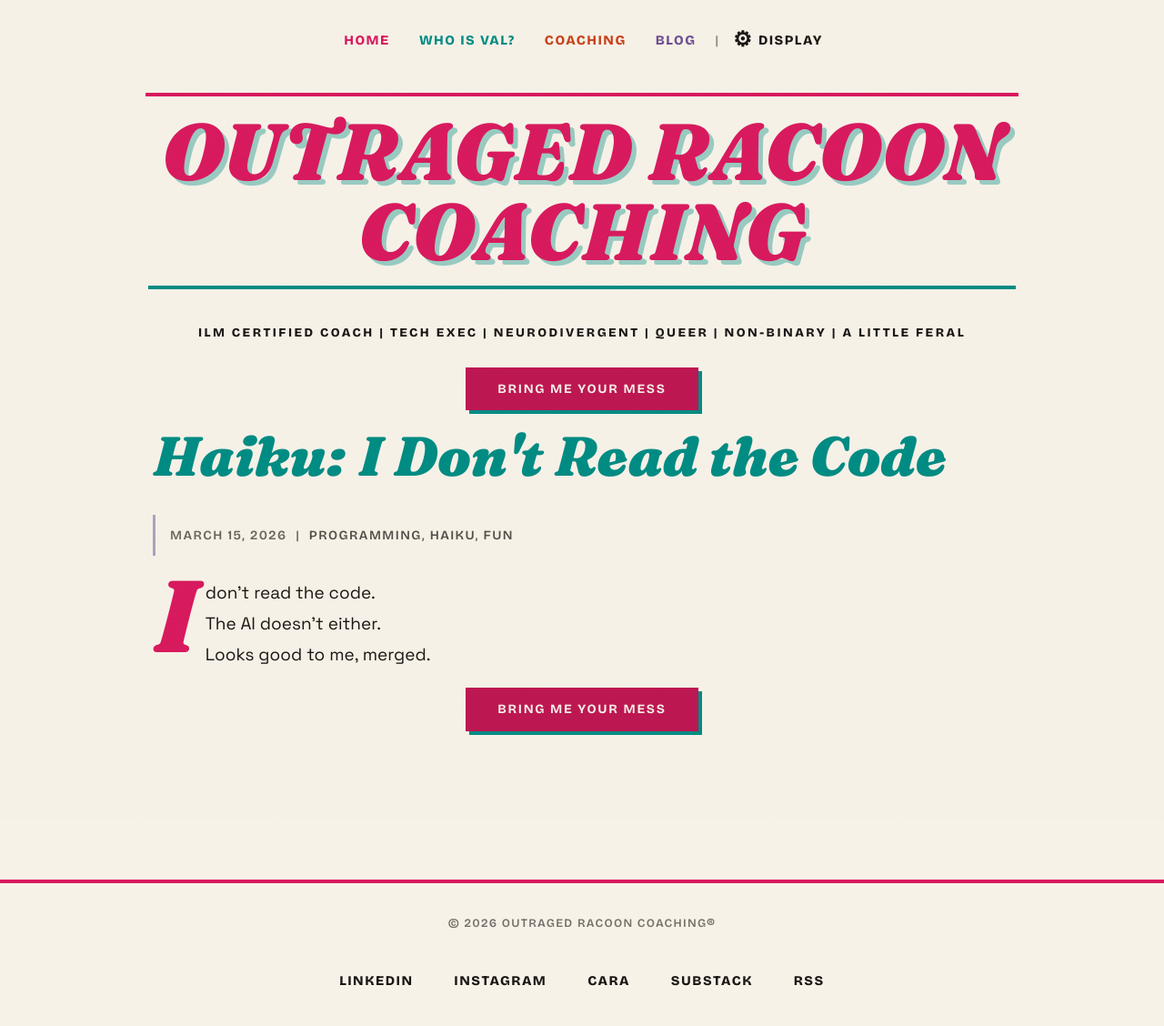
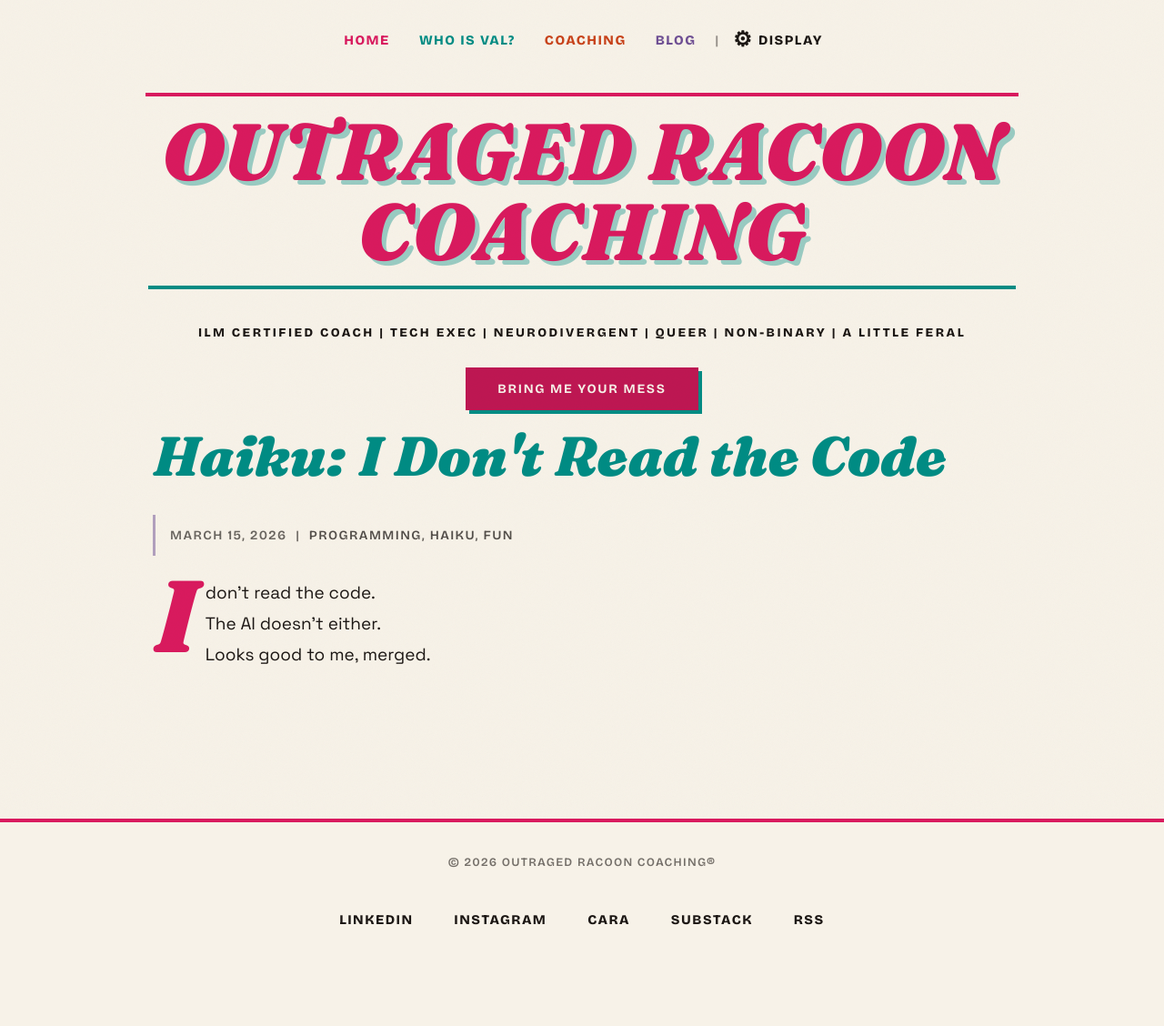
Before and after one commit to outragedpinkracoon/outragedpinkracoon.github.io, a Jekyll site: the page built from _posts/2026-03-15-haiku-i-dont-read-the-code.md, in a window 1280 px wide. Shown: the whole page at 91% size. Built offline with Jekyll 4.4.1, drawn with Linux system fonts in a browser that asks for light colours; comment, search, counter and statistics services are not loaded; after the commit the page ends 1061 px from its top, so only the background shows below that.

Commit message:
hide coaching CTA on haiku posts
Co-Authored-By: Claude Sonnet 4.6 <noreply@anthropic.com>

```diff
--- a/_layouts/post.html
+++ b/_layouts/post.html
@@ -17,5 +17,5 @@ layout: default
       {{ content }}
     </div>
   </article>
-  <p class="text-center"><a class="header-cta" href="mailto:outragedracooncoaching@gmail.com?subject=Coaching%20Enquiry&body=Hi%20Val%2C%20I%27d%20like%20to%20book%20a%201%3A1%20coaching%20session.">Bring me your mess</a></p>
+  {% unless page.categories contains 'haiku' %}<p class="text-center"><a class="header-cta" href="mailto:outragedracooncoaching@gmail.com?subject=Coaching%20Enquiry&body=Hi%20Val%2C%20I%27d%20like%20to%20book%20a%201%3A1%20coaching%20session.">Bring me your mess</a></p>{% endunless %}
 </div>
```
